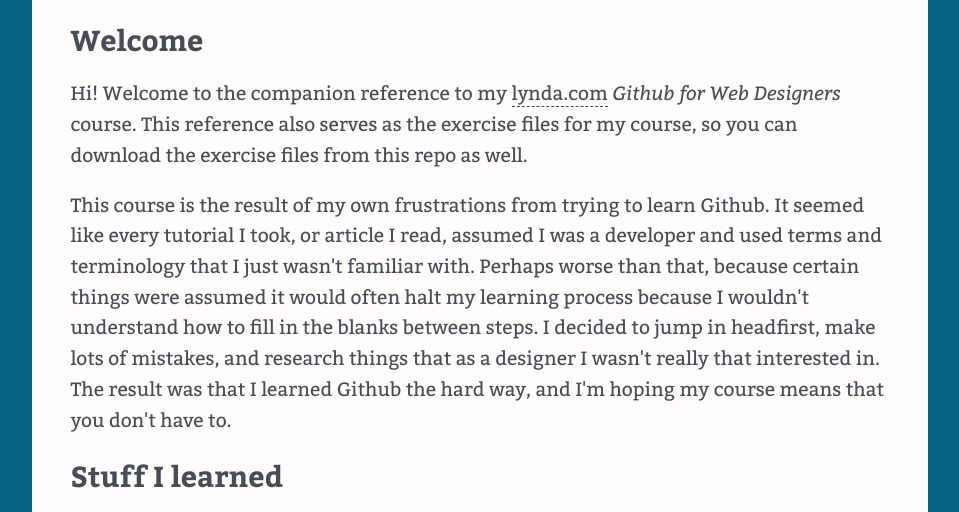
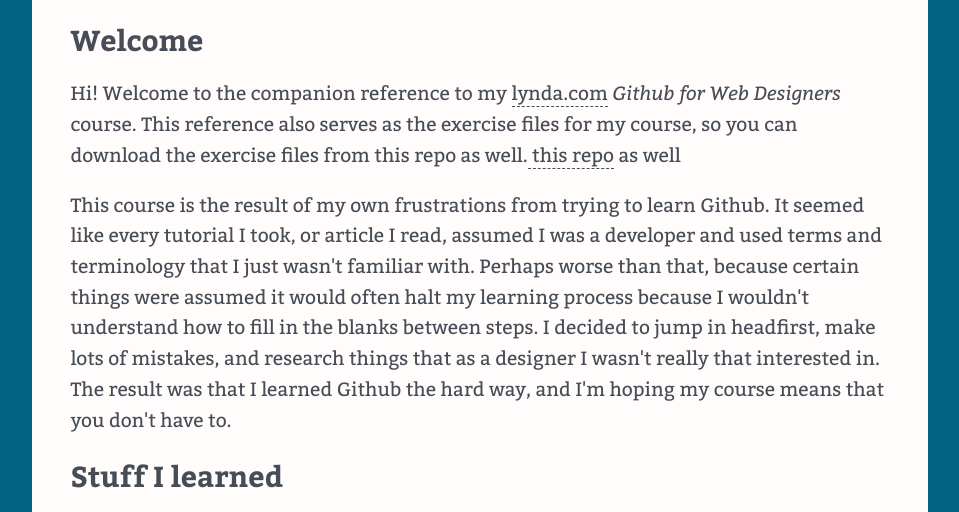
Before and after one commit to timcallanan/git-hub-for-web-desiners, a plain HTML site: page index.html in a window 1280 px wide. Shown: the part 229-741 px from the top of the page, without its empty margins (160-1119 px from the left). Drawn offline with nearby package versions, Linux system fonts and the light colour scheme.

Commit message:
added nojeck and update index

```diff
--- a/index.html
+++ b/index.html
@@ -26,7 +26,7 @@
     </nav>
     <main>
     <h2>Welcome</h2>
-    <p>Hi! Welcome to the companion reference to my <a href="http://www.lynda.com" title="lynda.com">lynda.com</a> <em>Github for Web Designers</em> course. This reference also serves as the exercise files for my course, so you can download the exercise files from this repo as well.</p>
+    <p>Hi! Welcome to the companion reference to my <a href="http://www.lynda.com" title="lynda.com">lynda.com</a> <em>Github for Web Designers</em> course. This reference also serves as the exercise files for my course, so you can download the exercise files from this repo as well.<a href="https://github.com/timcallanan/git-hub-for-web-desiners"> this repo</a> as well</p>
     <p>This course is the result of my own frustrations from trying to learn Github. It seemed like every tutorial I took, or article I read, assumed I was a developer and used terms and terminology that I just wasn't familiar with. Perhaps worse than that, because certain things were assumed it would often halt my learning process because I wouldn't understand how to fill in the blanks between steps. I decided to jump in headfirst, make lots of mistakes, and research things that as a designer I wasn't really that interested in. The result was that I learned Github the hard way, and I'm hoping my course means that you don't have to.</p>
     <h2>Stuff I learned</h2>
     <p>Whenever I learn something new I have those &quot;aha&rdquo; moments where I break through the murk into moments of clarity. In addition to the reference and glossary that you&rsquo;ll find here I wanted to list some of the concepts that I found really important when learning Github.</p>
```
Also changed, not shown: 1 other file.
